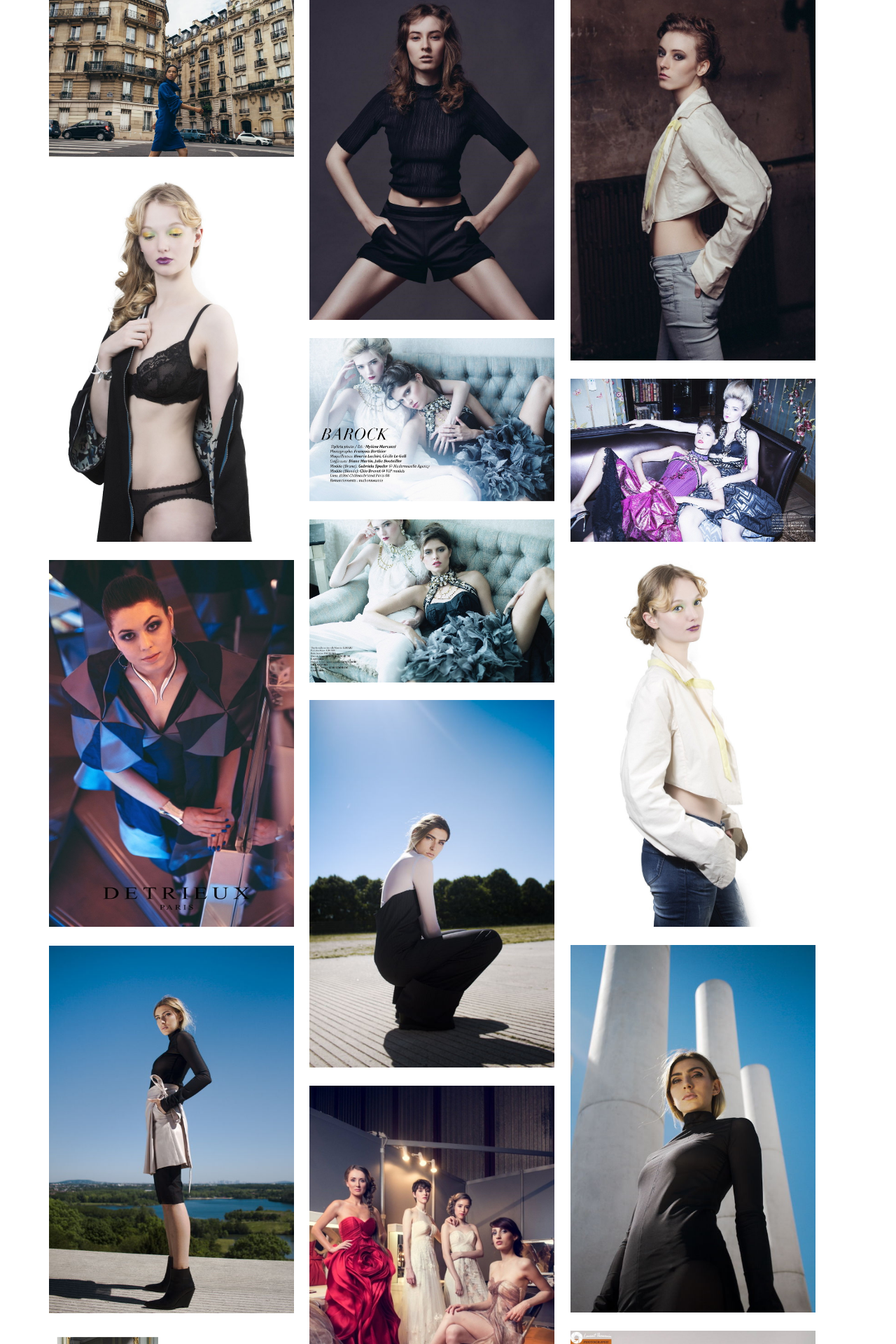
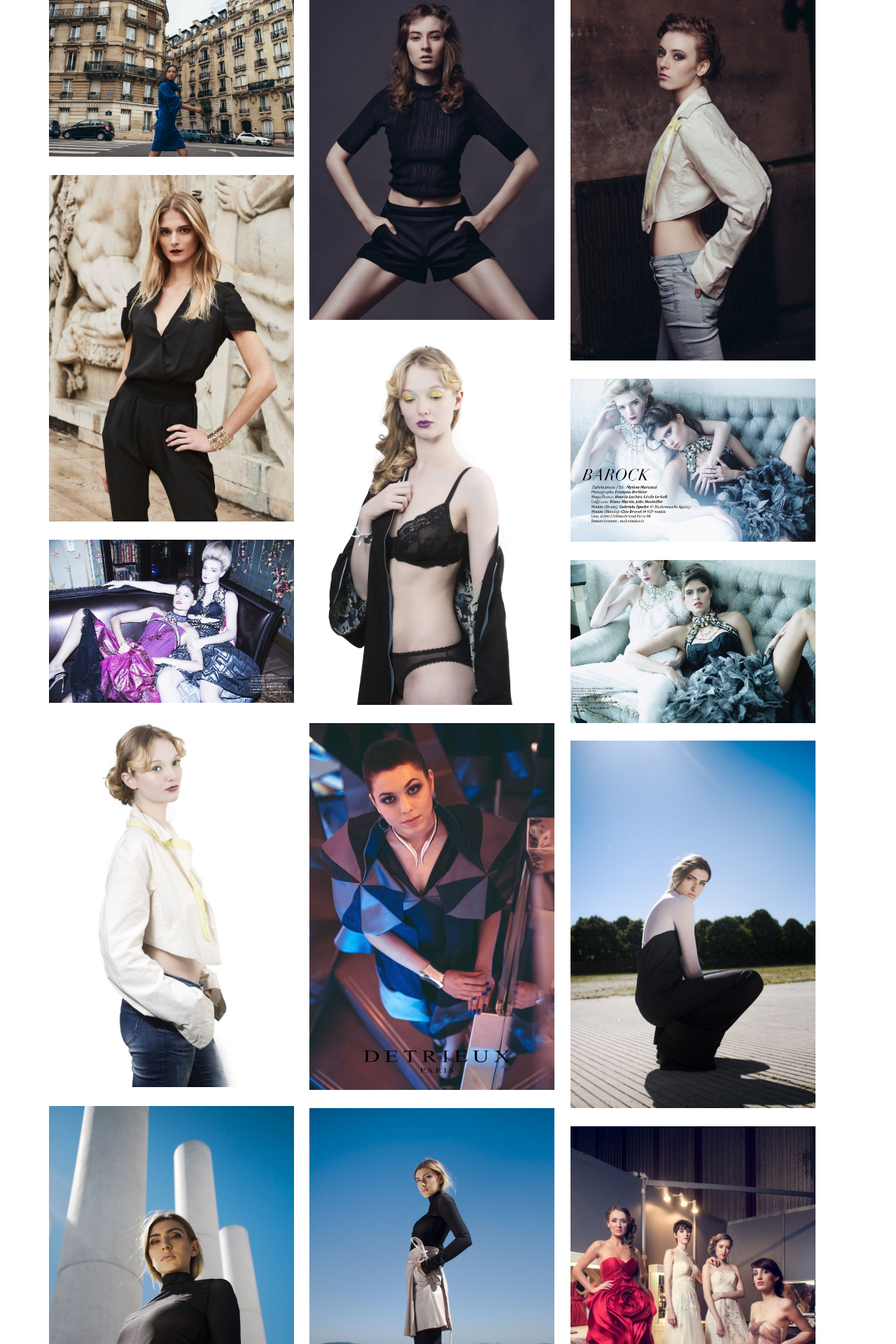
Before and after one commit to karlito139/Site_MUAH, a Jekyll site: the page built from galerie_fashion/index.html, in a window 1280 px wide. Shown: the part 831-2751 px from the top of the page at 70% size. Built offline with Jekyll 4.4.1, drawn with Linux system fonts in a browser that asks for light colours; nearby versions of some CDN libraries.

Commit message:
upfashion

```diff
--- a/galerie_fashion/index.html
+++ b/galerie_fashion/index.html
@@ -14,6 +14,8 @@ images:
  - image_path: /galerie_fashion/img/15271327_1775086372752992_256773552_o.jpg
    copyright:
  - image_path: /galerie_fashion/img/15233681_1774906626104300_652400842_o.jpg
+   copyright:
+ - image_path: /galerie_fashion/img/Web.jpg
    copyright:
  - image_path: /galerie_fashion/img/15012017-DR1A3620.jpg
    copyright:
```
Also changed, not shown: galerie_fashion/img/Web.jpg (added).
